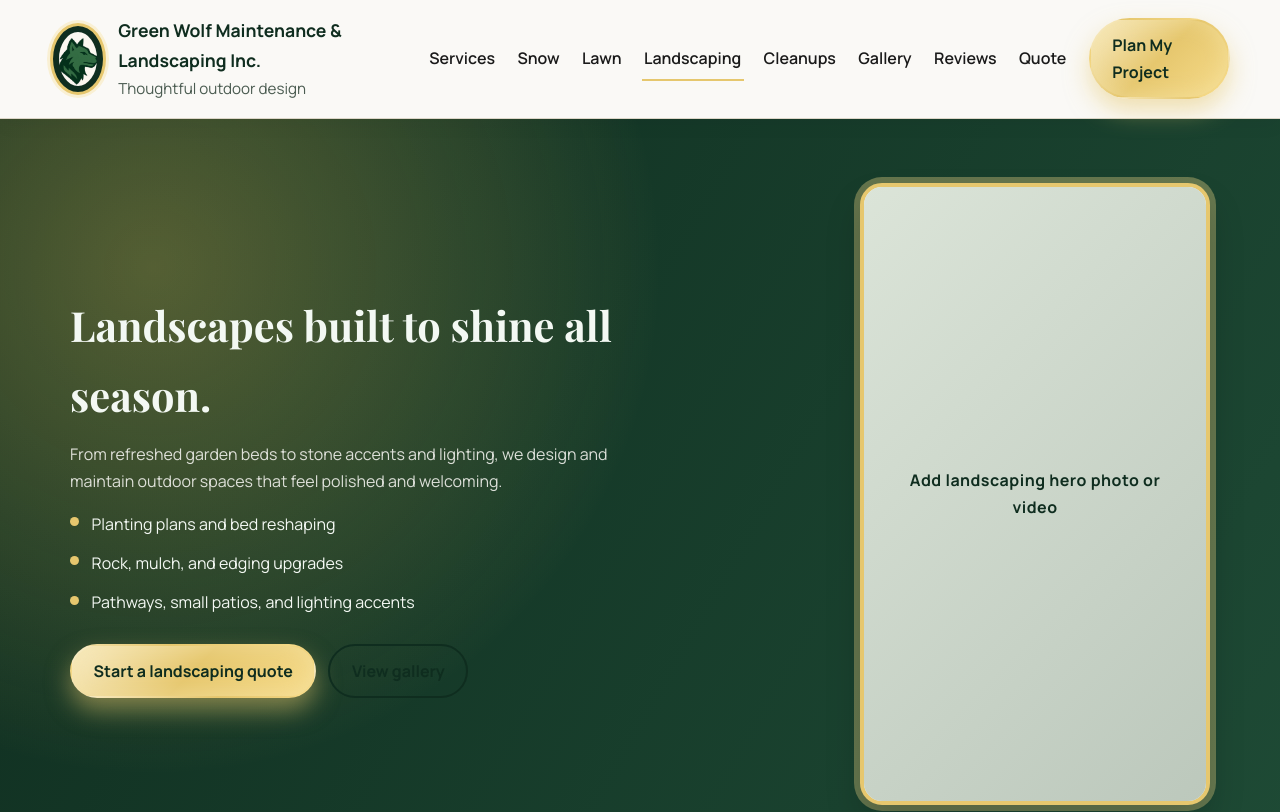
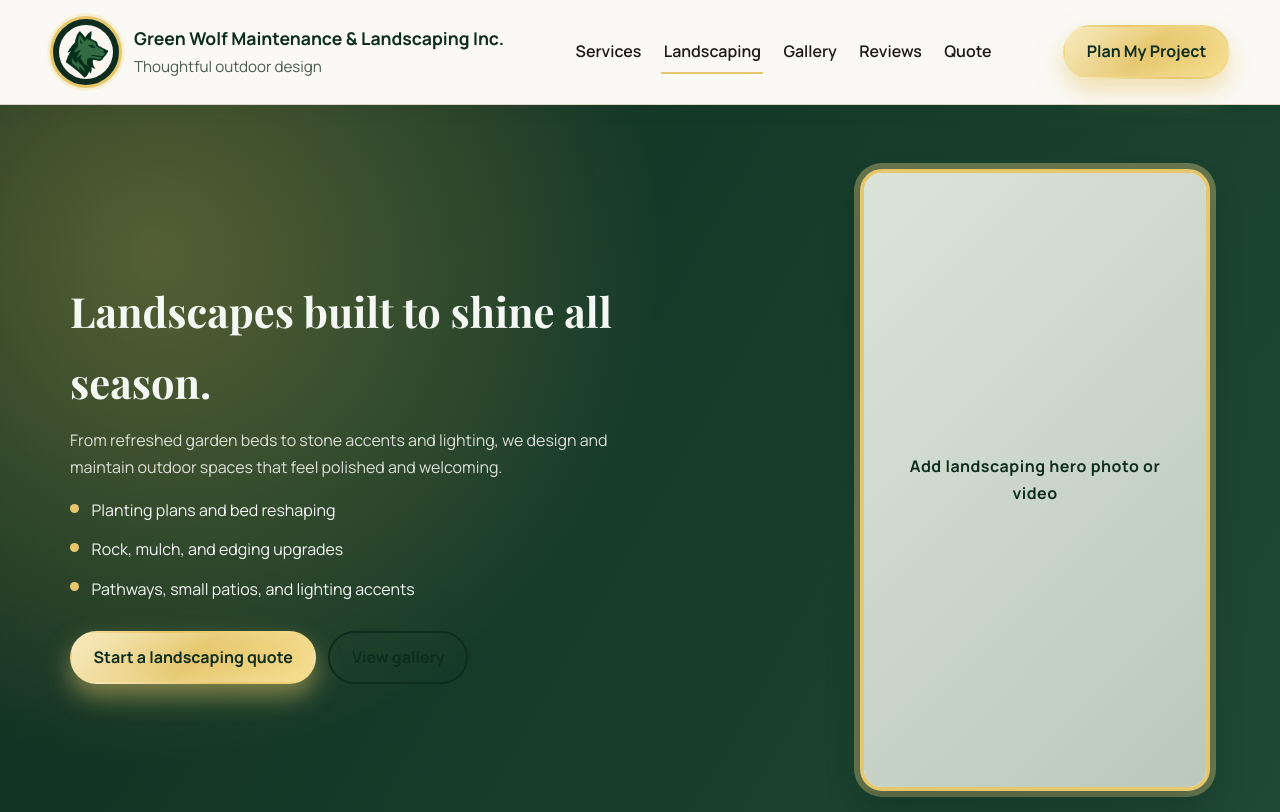
Before and after one commit to westsidelawnmowers-cell/greenwolf-site, a plain HTML site: page landscaping.html in a window 1280 px wide. Shown: the top 812 px of the page. Drawn offline with nearby package versions, Linux system fonts and the light colour scheme.

Commit message:
Update landscaping.html

```diff
--- a/landscaping.html
+++ b/landscaping.html
@@ -21,10 +21,7 @@
       </div>
       <nav class="main-nav" aria-label="Primary">
         <a href="index.html#services">Services</a>
-        <a href="snow.html">Snow</a>
-        <a href="lawn.html">Lawn</a>
         <a href="landscaping.html" class="is-active">Landscaping</a>
-        <a href="cleanup.html">Cleanups</a>
         <a href="index.html#gallery">Gallery</a>
         <a href="#reviews">Reviews</a>
         <a href="#quote">Quote</a>
```
